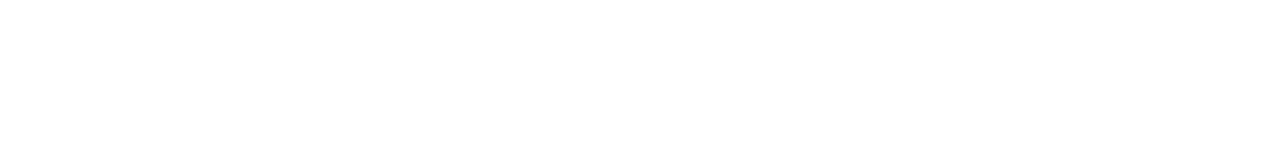
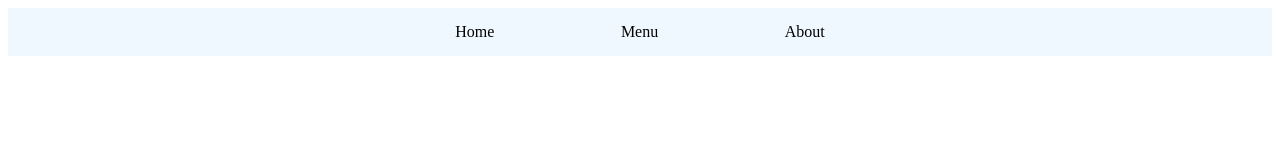
Before and after one commit to NMGVox/restaurant-page, a website built with webpack: page dist/index.html in a window 1280 px wide. Built offline with nearby package versions, Linux system fonts and the light colour scheme.

Commit message:
Add a navigation bar

```diff
--- a/src/components/navbar.js
+++ b/src/components/navbar.js
@@ -1,3 +1,12 @@
+import { navItem } from './navitem.js';
+
 export default function displayNav() {
-    console.log("My boy!");
+    let navbar = document.createElement('div');
+    navbar.className = "navbar";
+
+    navbar.appendChild(navItem("Home"));
+    navbar.appendChild(navItem("Menu"));
+    navbar.appendChild(navItem("About"));
+
+    return navbar;
 }
--- /dev/null
+++ b/src/components/navitem.js
@@ -0,0 +1,8 @@
+function navItem(text) {
+    let item = document.createElement('div');
+    item.textContent = text;
+
+    return item;
+}
+
+export {navItem}
--- a/src/index.js
+++ b/src/index.js
@@ -1,4 +1,4 @@
 import "./style.css";
 import displayNav from "./components/navbar.js";
 
-displayNav();
+document.querySelector('body').appendChild(displayNav());
--- a/src/style.css
+++ b/src/style.css
@@ -0,0 +1,14 @@
+body {
+    min-height: 100vh;
+    display: flex;
+    flex-direction: column;
+}
+
+.navbar {
+    display: flex;
+    justify-content: space-around;
+    align-items: center;
+    background-color: aliceblue;
+    height: 6vh;
+    padding: 0 30vw;
+}
```
Also changed, not shown: dist/index.html, dist/main.js.
